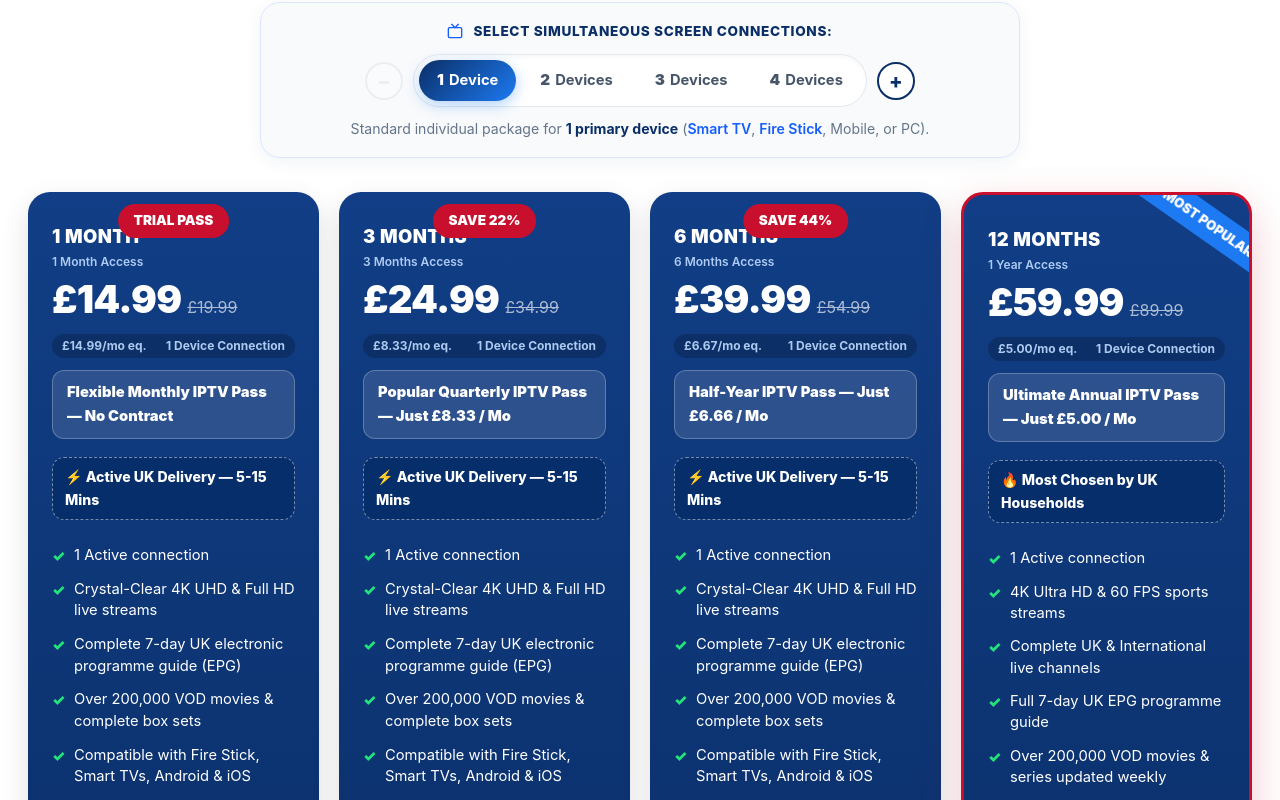
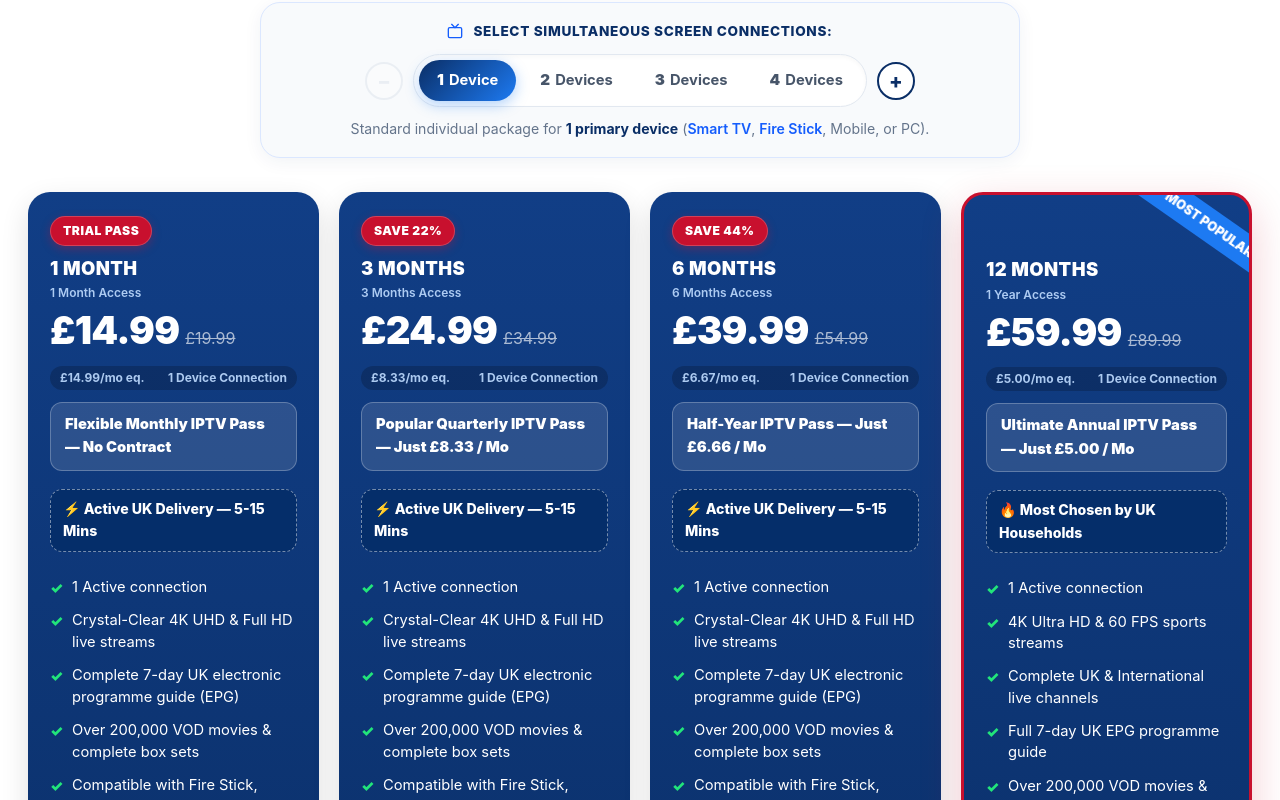
Before and after one commit to AIDATFARES/Televo-IPTV, a Next.js app: page / in a window 1280 px wide. Shown: the part 2440-3240 px from the top of the page. Built offline with nearby package versions, Linux system fonts and the light colour scheme.

Commit message:
fix(pricing): move plan deal badges into dedicated top row to prevent covering price and titles

```diff
--- a/src/components/PricingSection.jsx
+++ b/src/components/PricingSection.jsx
@@ -238,14 +238,19 @@ export default function PricingSection({ title, subtitle }) {
                 key={`${deviceCount}-${plan.id}`}
                 className={`card ${plan.isPopular ? 'featured' : ''}`}
               >
-                {/* Badge / Ribbon */}
-                {plan.badge && (
-                  plan.isPopular ? (
-                    <div className="ribbon">{plan.badge}</div>
+                {/* Ribbon for Popular Plan */}
+                {plan.isPopular && plan.badge && (
+                  <div className="ribbon">{plan.badge}</div>
+                )}
+
+                {/* Top Badge Slot (in document flow, never covers price or title) */}
+                <div className="badge-row">
+                  {plan.badge && !plan.isPopular ? (
+                    <span className="best-deal">{plan.badge}</span>
                   ) : (
-                    <div className="best-deal">{plan.badge}</div>
-                  )
-                )}
+                    <span className="badge-placeholder" aria-hidden="true">&nbsp;</span>
+                  )}
+                </div>
 
                 {/* Card Head */}
                 <div className="head">
@@ -255,7 +260,7 @@ export default function PricingSection({ title, subtitle }) {
                       {plan.accessLabel}
                     </span>
                   </div>
-                  <div>
+                  <div className="price-wrap">
                     <span className="price">£{finalPrice}</span>
                     <span className="price-old">£{finalOriginalPrice}</span>
                   </div>
--- a/src/index.css
+++ b/src/index.css
@@ -1044,7 +1044,7 @@ body {
   color: #fff;
   border-radius: 22px;
   box-shadow: 0 10px 28px rgba(0, 0, 0, 0.12);
-  padding: 30px 24px 24px;
+  padding: 24px 22px 22px;
   text-align: left;
   position: relative;
   overflow: hidden;
@@ -1055,31 +1055,45 @@ body {
   box-shadow: 0 14px 40px rgba(200, 16, 46, 0.22);
 }
 
+#aii-pricing .badge-row {
+  display: flex;
+  align-items: center;
+  justify-content: flex-start;
+  min-height: 28px;
+  margin-bottom: 8px;
+}
+
+#aii-pricing .badge-placeholder {
+  display: inline-block;
+  height: 24px;
+}
+
 #aii-pricing .best-deal {
-  position: absolute;
-  top: 12px;
-  left: 50%;
-  transform: translateX(-50%);
+  display: inline-flex;
+  align-items: center;
   background: #C8102E;
   color: #fff;
   font-weight: 900;
-  padding: 6px 16px;
+  padding: 4px 12px;
   border-radius: 999px;
-  font-size: 0.85rem;
+  font-size: 0.76rem;
+  letter-spacing: 0.04em;
+  text-transform: uppercase;
   white-space: nowrap;
-  z-index: 2;
+  box-shadow: 0 3px 10px rgba(200, 16, 46, 0.35);
+  border: 1px solid rgba(255, 255, 255, 0.2);
 }
 
 #aii-pricing .ribbon {
   position: absolute;
-  top: 12px;
+  top: 14px;
   right: -86px;
   transform: rotate(35deg);
   background: #1D7AF2;
   color: #fff;
   font-weight: 900;
   padding: 6px 74px;
-  font-size: 0.82rem;
+  font-size: 0.8rem;
   z-index: 1;
 }
 
@@ -1090,6 +1104,12 @@ body {
   gap: 10px;
   margin-bottom: 10px;
   flex-wrap: wrap;
+}
+
+#aii-pricing .price-wrap {
+  display: flex;
+  align-items: baseline;
+  white-space: nowrap;
 }
 
 #aii-pricing .term {
```
